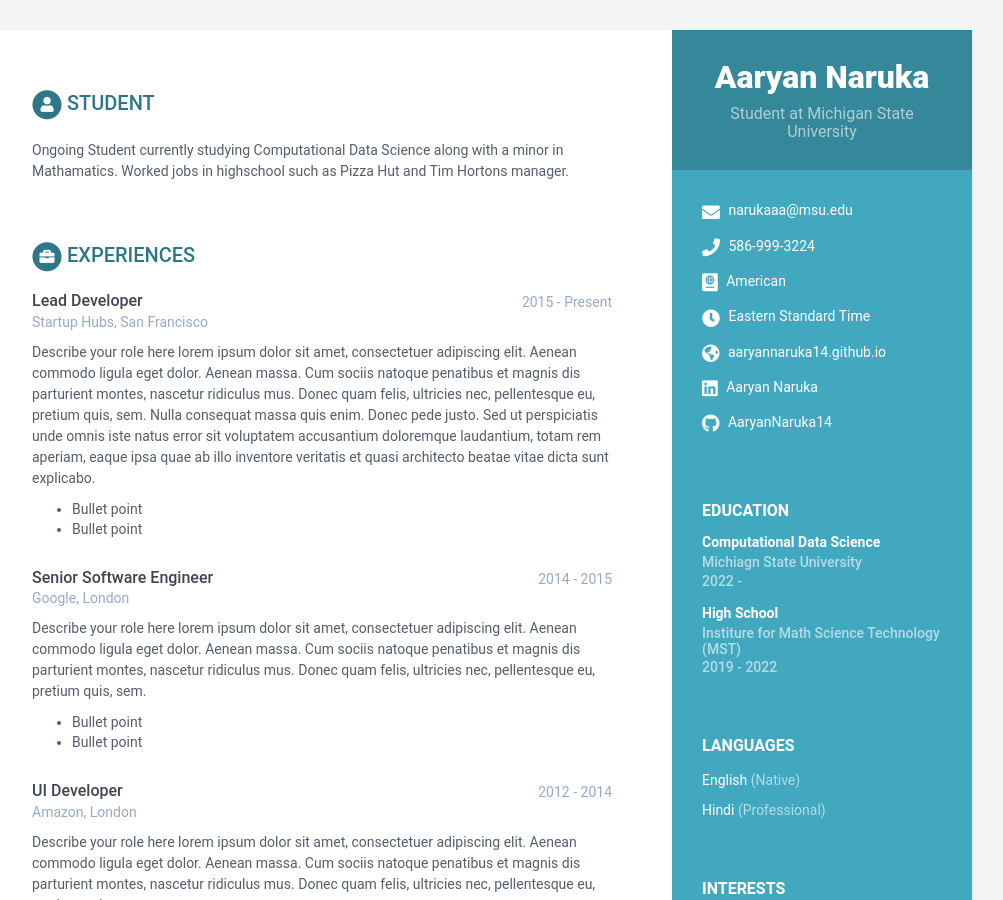
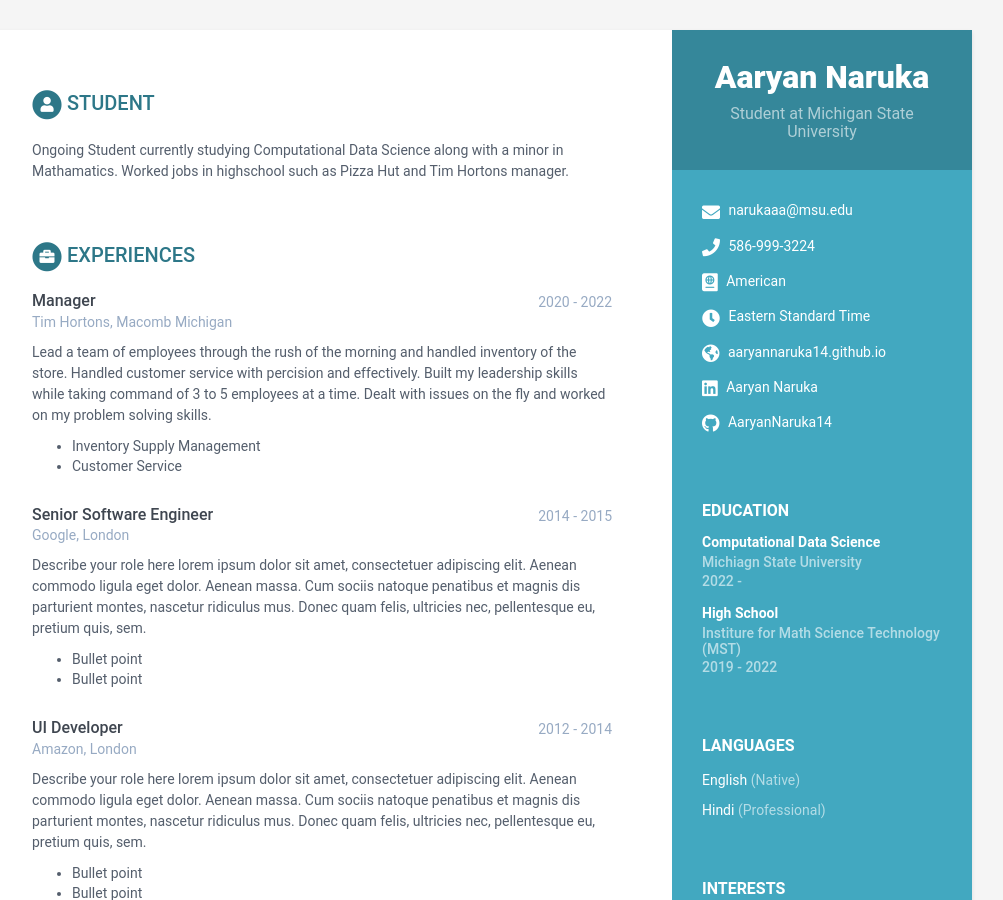
Before and after one commit to AaryanNaruka14/AaryanNaruka14.github.io, a Jekyll site: the page built from index.html, in a window 1280 px wide and 900 px high. Shown: the whole window, without its empty margins (168-1171 px from the left). Built offline with Jekyll 4.4.1, drawn with Linux system fonts in a browser that asks for light colours; some of the changed text lies outside the part shown.

Commit message:
Added skills and one experience

```diff
--- a/_data/data.yml
+++ b/_data/data.yml
@@ -83,21 +83,15 @@ education:
 experiences:
     title: Experiences
     info:
-      - role: Lead Developer
-        time: 2015 - Present
-        company: Startup Hubs, San Francisco
+      - role: Manager
+        time: 2020 - 2022
+        company: Tim Hortons, Macomb Michigan
         details: |
-          Describe your role here lorem ipsum dolor sit amet, consectetuer
-          adipiscing elit. Aenean commodo ligula eget dolor. Aenean massa.
-          Cum sociis natoque penatibus et magnis dis parturient montes,
-          nascetur ridiculus mus. Donec quam felis, ultricies nec,
-          pellentesque eu, pretium quis, sem. Nulla consequat massa quis
-          enim. Donec pede justo. Sed ut perspiciatis unde omnis iste natus
-          error sit voluptatem accusantium doloremque laudantium, totam rem
-          aperiam, eaque ipsa quae ab illo inventore veritatis et quasi
-          architecto beatae vitae dicta sunt explicabo.
-            - Bullet point
-            - Bullet point
+          Lead a team of employees through the rush of the morning and handled inventory of the store. Handled customer service with percision and
+          effectively. Built my leadership skills while taking command of 3 to 5 employees at a time. Dealt with issues on the fly and worked
+          on my problem solving skills.
+            - Inventory Supply Management
+            - Customer Service
       - role: Senior Software Engineer
         time: 2014 - 2015
         company: Google, London
@@ -234,23 +228,23 @@ skills:
     title: Skills &amp; Proficiency
 
     toolset:
-      - name: Python & Django
+      - name: Python
         level: 98%
 
-      - name: Javascript & jQuery
-        level: 98%
+      - name: C++
+        level: 70%
 
-      - name: Angular
-        level: 98%
+      - name: Microsoft Office
+        level: 80%
 
       - name: HTML5 & CSS
-        level: 95%
+        level: 90%
 
-      - name: Ruby on Rails
+      - name: R
         level: 85%
 
-      - name: Sketch & Photoshop
-        level: 60%
+      - name: Pandas, Numpy, Matplotlib
+        level: 90%
 
 footer: >
     Designed with <i class="fas fa-heart"></i> by <a href="http://themes.3rdwavemedia.com" target="_blank" rel="nofollow">Xiaoying Riley</a>
```
